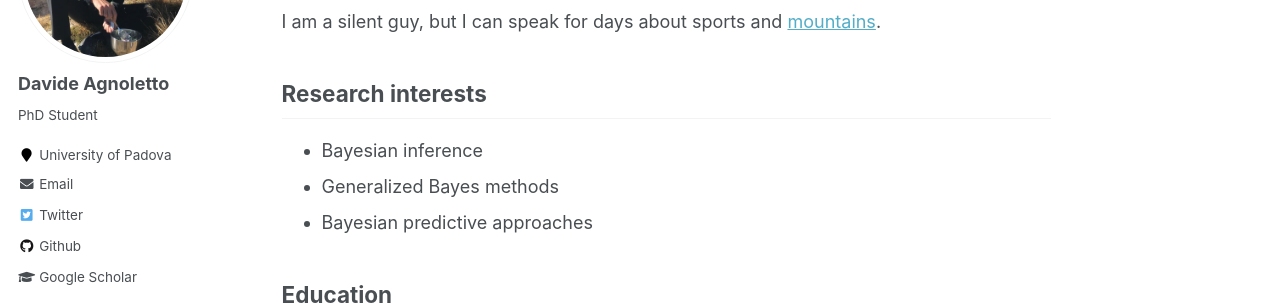
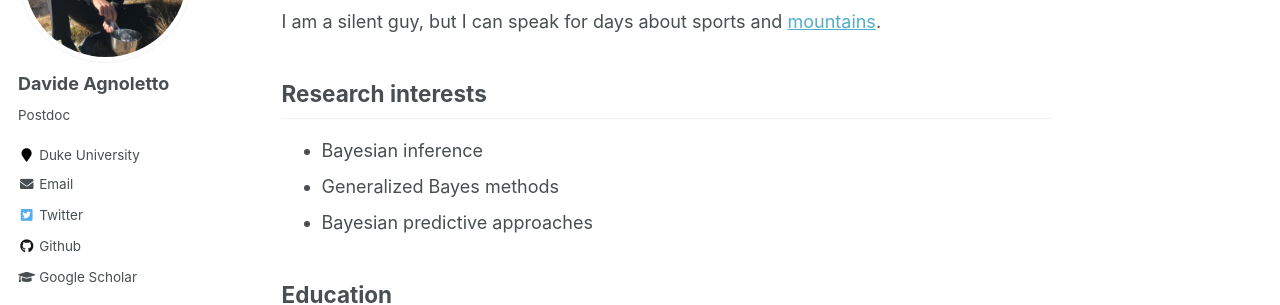
Before and after one commit to davideagno/davideagno.github.io, a Jekyll site: the page built from _pages/about.md, in a window 1280 px wide. Shown: the part 230-535 px from the top of the page. Built offline with Jekyll 4.4.1, drawn with Linux system fonts in a browser that asks for light colours.

Commit message:
Update _config.yml

```diff
--- a/_config.yml
+++ b/_config.yml
@@ -82,8 +82,8 @@ analytics:
 author:
   name             : "Davide Agnoletto"   # SIDEBAR NAME
   avatar           : "prova_pic.jpg"      # PROFILE PIC
-  bio              : "PhD Student"        # Bio sidebar
-  location         : "University of Padova"
+  bio              : "Postdoc"        # Bio sidebar
+  location         : "Duke University"
   employer         :
   pubmed           : # "https://www.ncbi.nlm.nih.gov/pubmed/?term=john+snow"
   googlescholar    : "https://scholar.google.com/citations?user=1pi65yYAAAAJ&hl=it"
```
